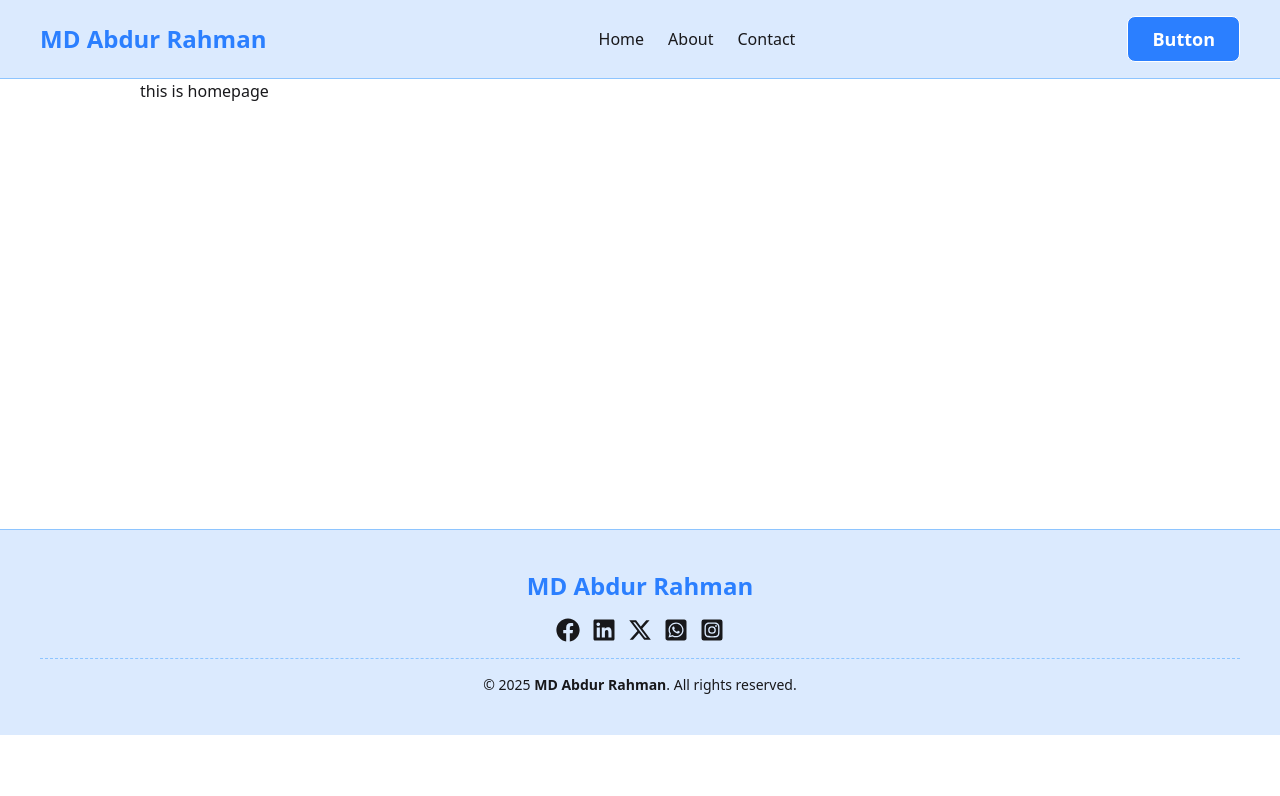
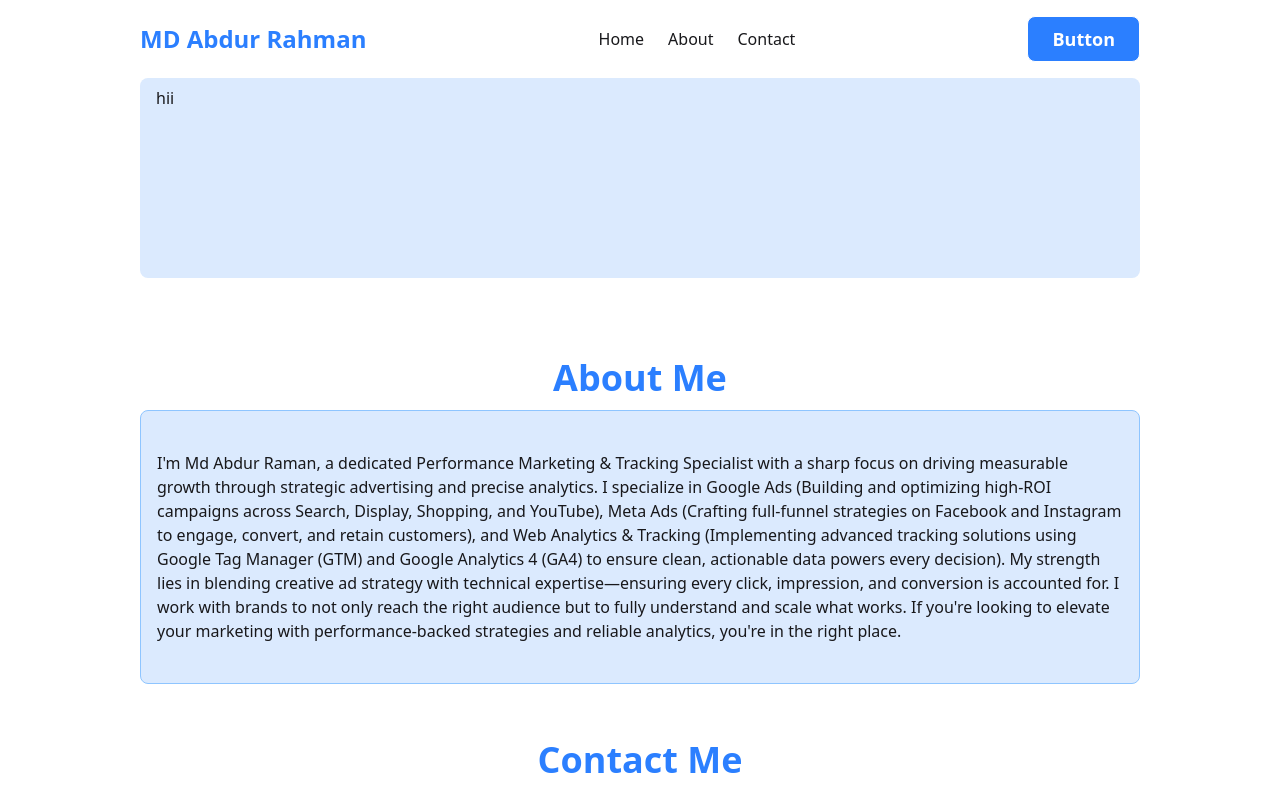
Before and after one commit to MizanRbf/portfolio-a.rahman, a React (Vite) app: page / in a window 1280 px wide. Shown: the top 796 px of the page. Built offline with nearby package versions, Linux system fonts and the light colour scheme.

Commit message:
all section updated

```diff
--- /dev/null
+++ b/src/Components/Banner/Banner.jsx
@@ -0,0 +1,11 @@
+import React from "react";
+
+const Banner = () => {
+  return (
+    <div className="mt-[59px] md:mt-0 bg-blue-100 rounded-lg h-[200px] mx-4 md:mx-0 px-4 py-2">
+      <h2>hii</h2>
+    </div>
+  );
+};
+
+export default Banner;
--- a/src/Components/Footer/Footer.jsx
+++ b/src/Components/Footer/Footer.jsx
@@ -7,24 +7,17 @@ import { FaWhatsappSquare } from "react-icons/fa";
 import { FaInstagramSquare } from "react-icons/fa";
 
 const Footer = () => {
-  const links = (
-    <>
-      <NavLink to="/">Home</NavLink>
-      <NavLink to="/about">About</NavLink>
-      <NavLink to="/contact">Contact</NavLink>
-    </>
-  );
   return (
     <div className="bg-blue-100 py-10 border border-x-0 border-b-0 border-t-blue-300">
       <div className="flex-col md:flex-row  md:justify-between px-4 md:px-10 space-y-4">
         {/* Name */}
         <div className="">
-          <h1 className="text-2xl font-bold text-blue-500 text-center">
+          <h1 className="text-2xl md:text-4xl font-bold text-blue-500 text-center">
             MD Abdur Rahman
           </h1>
         </div>
         {/* Social Icons */}
-        <div className="flex gap-3 text-2xl justify-center">
+        <div className="flex gap-3 text-2xl md:text-4xl justify-center">
           <a className="hover:text-blue-500" href="https://www.facebook.com/">
             <FaFacebook />
           </a>
--- a/src/Components/Header/Navbar.jsx
+++ b/src/Components/Header/Navbar.jsx
@@ -1,9 +1,11 @@
 import React, { useState } from "react";
-import { NavLink } from "react-router";
+import { NavLink, useLocation } from "react-router";
 import { MdMenu } from "react-icons/md";
 import { RxCross1 } from "react-icons/rx";
 
 const Navbar = () => {
+  const location = useLocation();
+  const isHome = location.pathname === "/";
   const [menuBar, setMenuBar] = useState(false);
   const handleMenuBar = () => {
     setMenuBar(!menuBar);
@@ -17,11 +19,15 @@ const Navbar = () => {
   );
 
   return (
-    <div className="flex justify-between items-center py-4 bg-blue-100 border border-x-0 border-t-0 border-b-blue-300 px-4 md:px-10 relative">
+    <>
+      <div className="flex justify-between items-center py-4 md:static fixed top-0 right-0 left-0 mx-4 md:mx-0 bg-white">
+        {!isHome && (
+          <div className="absolute border-b border-blue-200 w-full top-[59px] md:top-[80px] left-0 right-0"></div>
+        )}
         {/* Responsive MenuBar */}
 
         <div
-        className={`flex flex-col absolute top-20 border rounded-sm bg-blue-500 text-white py-3 text-lg font-semibold ${
+          className={`flex flex-col absolute top-14.5 border rounded-sm bg-blue-500 text-white py-3 text-lg font-semibold ${
             menuBar ? "block" : "hidden"
           }`}
         >
@@ -55,7 +61,7 @@ const Navbar = () => {
             onClick={handleMenuBar}
             className="md:hidden text-blue-500 cursor-pointer"
           >
-          {menuBar ? <RxCross1 size={25} /> : <MdMenu size={25} />}
+            {menuBar ? <RxCross1 size={20} /> : <MdMenu size={22} />}
           </div>
 
           {/* Name */}
@@ -73,6 +79,7 @@ const Navbar = () => {
           </button>
         </div>
       </div>
+    </>
   );
 };
 
--- a/src/Pages/About/About.jsx
+++ b/src/Pages/About/About.jsx
@@ -2,26 +2,31 @@ import React from "react";
 
 const About = () => {
   return (
-    <div className="bg-blue-100 px-10 rounded-lg border border-blue-300 mt-20">
-      <h1 className="text-center text-4xl font-bold my-6">About Me</h1>
-      <p className="pb-10">
-        I'm Md Abdur Raman, a dedicated Performance Marketing & Tracking
-        Specialist with a sharp focus on driving measurable growth through
-        strategic advertising and precise analytics. I specialize in Google Ads
-        (Building and optimizing high-ROI campaigns across Search, Display,
-        Shopping, and YouTube), Meta Ads (Crafting full-funnel strategies on
-        Facebook and Instagram to engage, convert, and retain customers), and
-        Web Analytics & Tracking (Implementing advanced tracking solutions using
-        Google Tag Manager (GTM) and Google Analytics 4 (GA4) to ensure clean,
-        actionable data powers every decision). My strength lies in blending
-        creative ad strategy with technical expertise—ensuring every click,
-        impression, and conversion is accounted for. I work with brands to not
-        only reach the right audience but to fully understand and scale what
-        works. If you're looking to elevate your marketing with
-        performance-backed strategies and reliable analytics, you're in the
-        right place.
-      </p>
-    </div>
+    <>
+      <h1 className="text-2xl md:text-4xl font-bold mb-3 text-blue-500 text-center mt-20">
+        About Me
+      </h1>
+
+      <div className="bg-blue-100 mx-4 md:mx-0 px-4 rounded-lg border border-blue-300 ">
+        <p className="py-10">
+          I'm Md Abdur Raman, a dedicated Performance Marketing & Tracking
+          Specialist with a sharp focus on driving measurable growth through
+          strategic advertising and precise analytics. I specialize in Google
+          Ads (Building and optimizing high-ROI campaigns across Search,
+          Display, Shopping, and YouTube), Meta Ads (Crafting full-funnel
+          strategies on Facebook and Instagram to engage, convert, and retain
+          customers), and Web Analytics & Tracking (Implementing advanced
+          tracking solutions using Google Tag Manager (GTM) and Google Analytics
+          4 (GA4) to ensure clean, actionable data powers every decision). My
+          strength lies in blending creative ad strategy with technical
+          expertise—ensuring every click, impression, and conversion is
+          accounted for. I work with brands to not only reach the right audience
+          but to fully understand and scale what works. If you're looking to
+          elevate your marketing with performance-backed strategies and reliable
+          analytics, you're in the right place.
+        </p>
+      </div>
+    </>
   );
 };
 
--- a/src/Pages/Contact/Contact.jsx
+++ b/src/Pages/Contact/Contact.jsx
@@ -4,8 +4,10 @@ const Contact = () => {
   return (
     <>
       {/* Title & description */}
-      <div className="text-center mt-14 px-4 md:px-0 mb-10">
-        <h1 className="text-4xl font-bold mb-3">Contact Me</h1>
+      <div className="text-center mt-22 md:mt-14 px-4 md:px-0 mb-10">
+        <h1 className="text-2xl md:text-4xl font-bold mb-3 text-blue-500">
+          Contact Me
+        </h1>
         <p className="">
           consectetur adipisicing elit. Ut vitae eos aliquam quo voluptates
           magni! Amet, itaque minus! .
@@ -13,7 +15,7 @@ const Contact = () => {
       </div>
 
       {/* Name */}
-      <div className="mb-20 px-4">
+      <div className="px-4 md:px-0 mb-10 md:mb-0">
         <div className="mb-3">
           <p className="font-semibold ">Your Name</p>
           <input
@@ -43,7 +45,7 @@ const Contact = () => {
           ></textarea>
         </div>
         {/* Button */}
-        <button className="border rounded-lg py-2 w-full bg-blue-500 text-white font-semibold hover:bg-blue-100 hover:border-blue-300 hover:text-blue-500 cursor-pointer">
+        <button className="border rounded-lg py-2 w-full bg-blue-500 text-white font-semibold hover:bg-blue-100 hover:border-blue-300 hover:text-blue-500 cursor-pointer mb-10">
           Send
         </button>
       </div>
--- a/src/Pages/Home/Home.jsx
+++ b/src/Pages/Home/Home.jsx
@@ -1,9 +1,14 @@
 import React from "react";
+import Banner from "../../Components/Banner/Banner";
+import About from "../About/About";
+import Contact from "../Contact/Contact";
 
 const Home = () => {
   return (
     <div>
-      <h1>this is homepage</h1>
+      <Banner></Banner>
+      <About></About>
+      <Contact></Contact>
     </div>
   );
 };
--- a/src/Pages/Root/Root.jsx
+++ b/src/Pages/Root/Root.jsx
@@ -5,9 +5,11 @@ import { Outlet } from "react-router";
 const Root = () => {
   return (
     <div>
-      <Navbar></Navbar>
-      <div className="min-h-[calc(100vh-350px)] max-w-[1000px] mx-auto">
-        <Outlet></Outlet>
+      <div className="max-w-[1000px] mx-auto m">
+        <Navbar></Navbar>
+        <div className="min-h-[calc(100vh-265px)]">
+          <Outlet></Outlet>
+        </div>
       </div>
       <Footer></Footer>
     </div>
```
Lines whose indentation alone changed are shown as unchanged.
